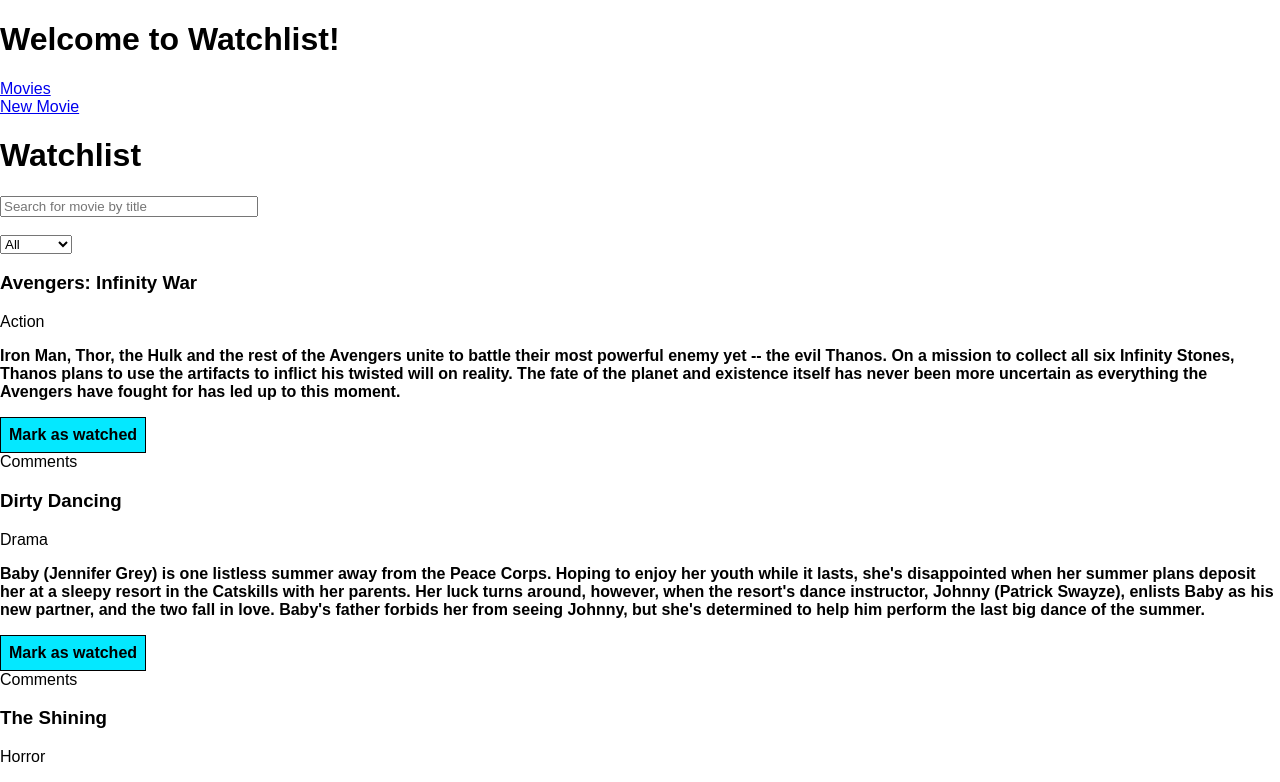
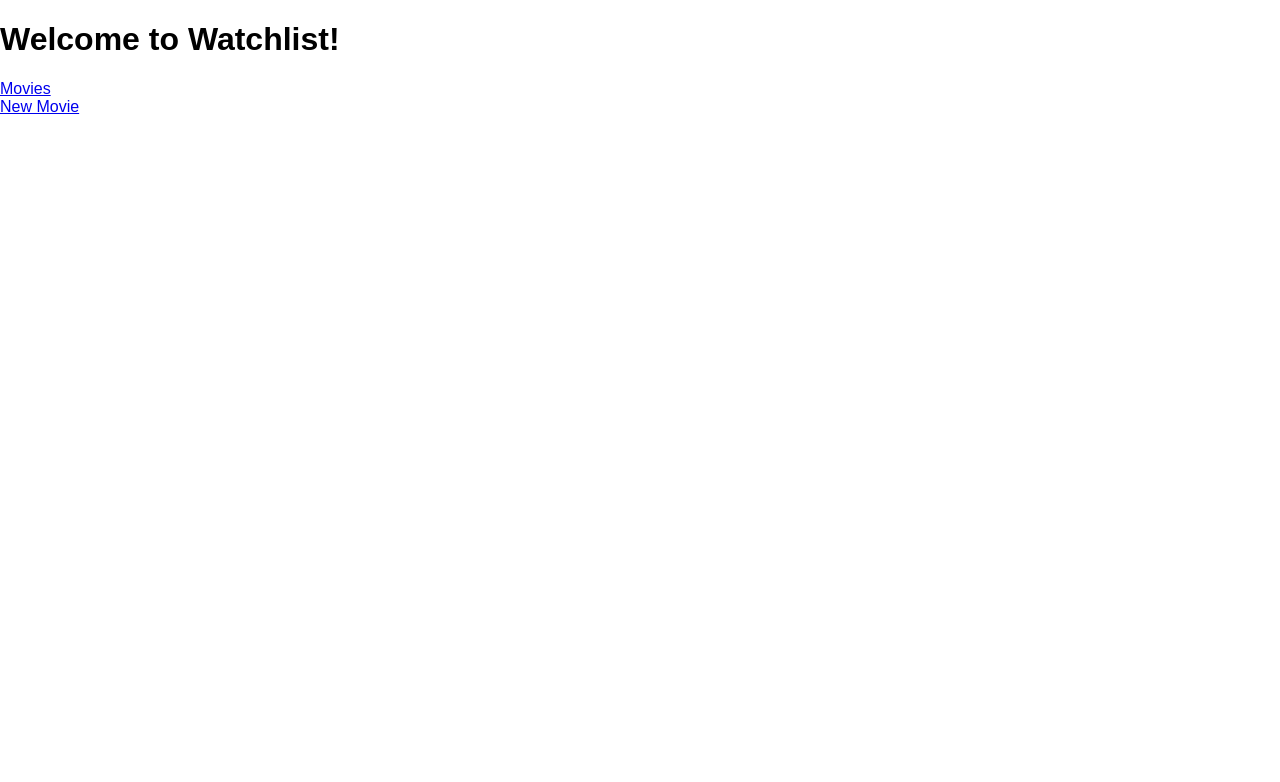
Before and after one commit to rjcito/phase-2-async-code-challenge, a React (Create React App) app: page / in a window 1280 px wide. Shown: the top 782 px of the page. Built offline with nearby package versions, Linux system fonts and the light colour scheme; data requests are answered from the project's data file.

Commit message:
moved initial fetch for rendering

```diff
--- a/src/Components/Home.js
+++ b/src/Components/Home.js
@@ -4,16 +4,7 @@
 
 
 export default function Home() {
-  const [movies, setMovies] = useState([])
 
-  useEffect(() => {
-    fetch("http://localhost:3001/movies")
-      .then(response => response.json())
-      .then(data => setMovies(data))
-
-
-
-  },[])
 
 
 
@@ -25,7 +16,7 @@
         <h1>Welcome to Watchlist!</h1>
         <Link to="/movies">Movies</Link><br/>
         <Link to ="/movies/new">New Movie</Link>
-        <MovieContainer movies={movies} />
+
 
     </div>
 
--- a/src/Components/MovieContainer.js
+++ b/src/Components/MovieContainer.js
@@ -1,11 +1,21 @@
-import React from "react";
+import React, { useState, useEffect } from "react";
 import MovieCard from "./MovieCard";
 import Filter from "./Filter";
 import Search from "./Search";
 
-function MovieContainer({ movies }) {
+function MovieContainer() {
+  const [movies, setMovies] = useState([])
 
-console.log(movies)
+  useEffect(() => {
+    fetch("http://localhost:3001/movies")
+      .then(response => response.json())
+      .then(data => setMovies(data))
+
+
+
+  },[])
+
+
 
   return (
     <div>
```
